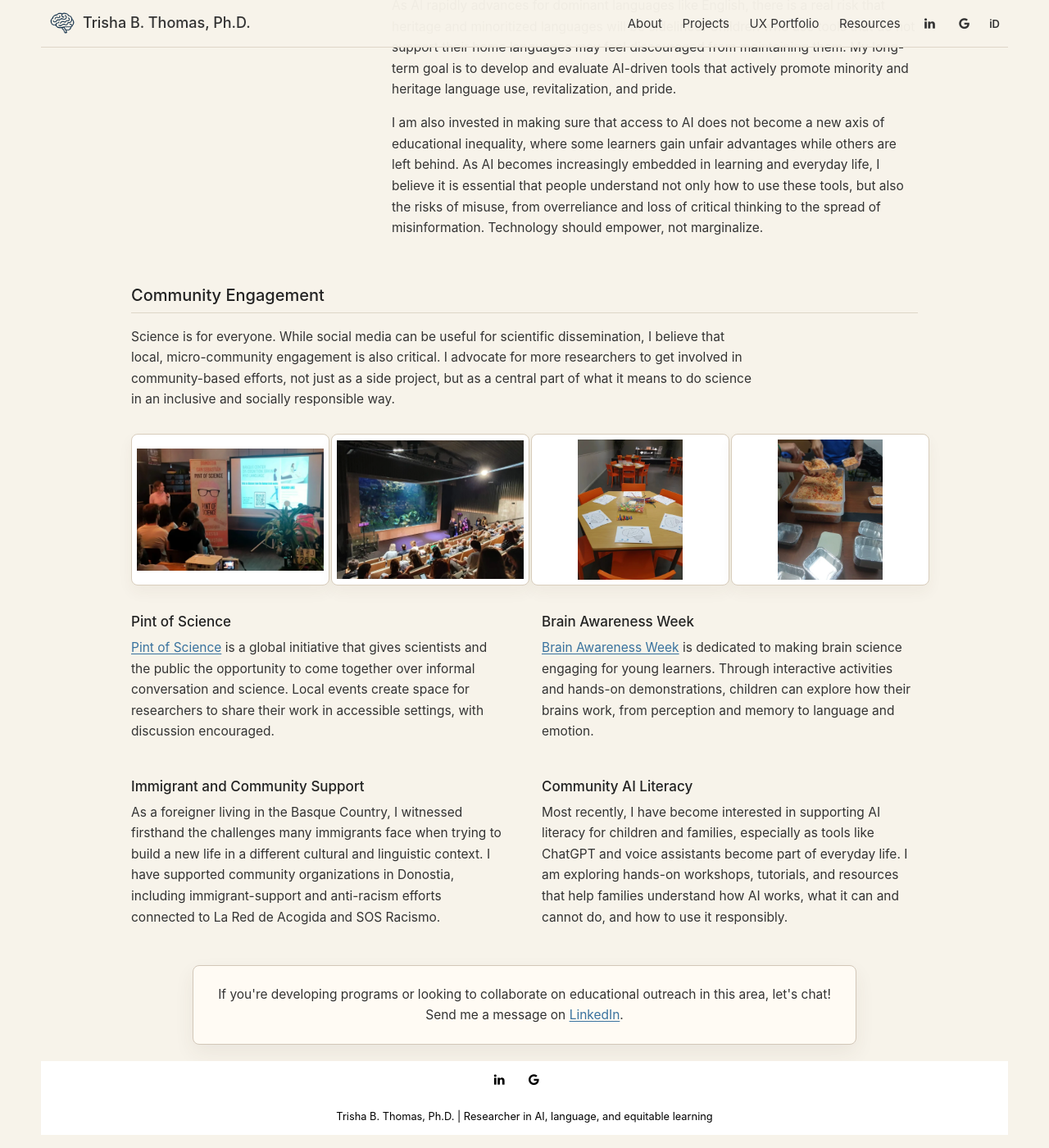
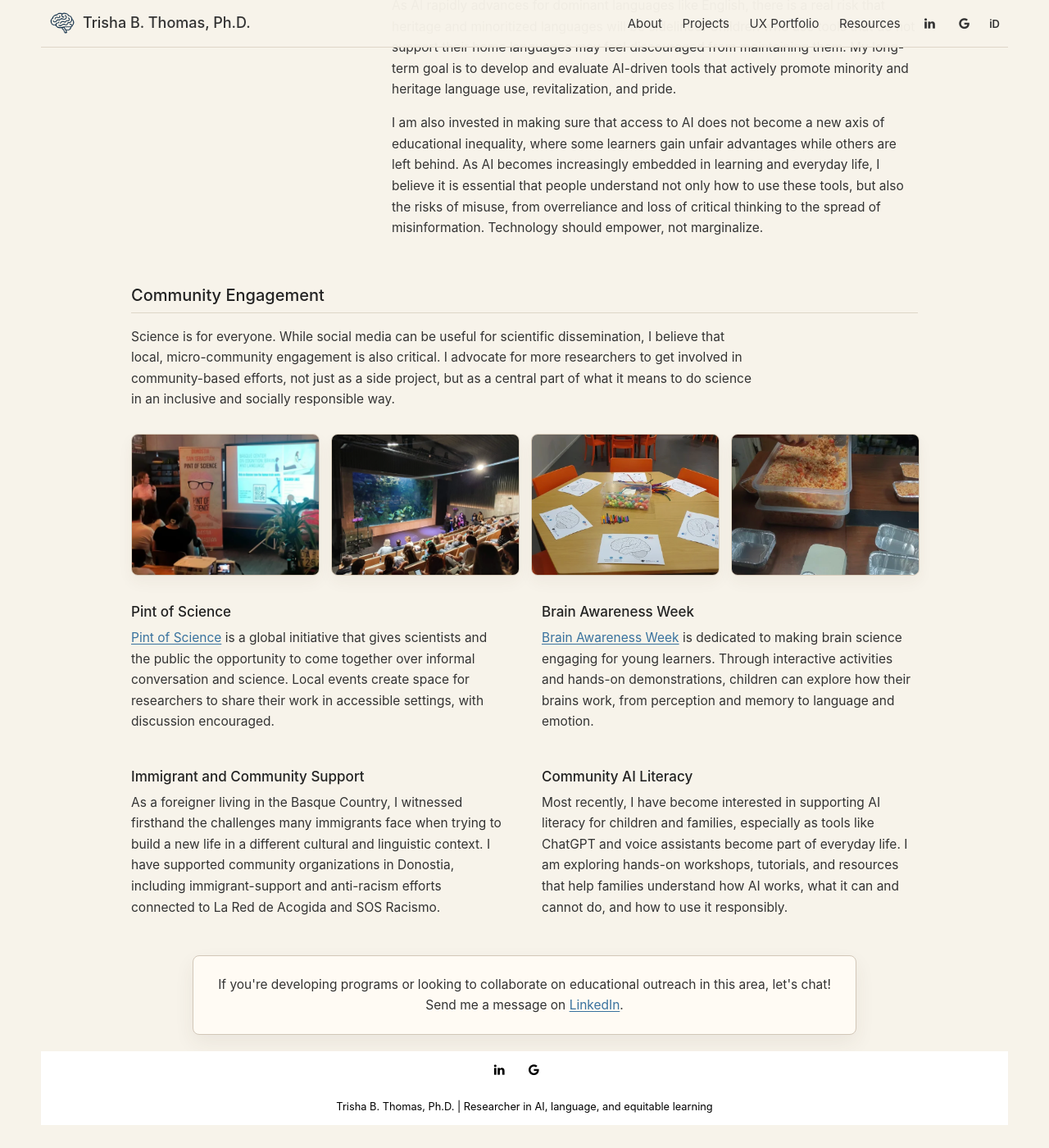
Before and after one commit to tthomas840/tthomas840.github.io, a Jekyll site: the page built from pages/about.md, in a window 1280 px wide and 1400 px high, scrolled down 1359 px. Shown: the whole window at 82% size. Built offline with Jekyll 4.4.1, drawn with Linux system fonts in a browser that asks for light colours; nearby versions of some CDN libraries.

Commit message:
Remove white inset from community photos

```diff
--- a/_sass/_page.scss
+++ b/_sass/_page.scss
@@ -109,14 +109,12 @@
 
 .community-gallery img {
   aspect-ratio: 4 / 3;
-  background: #fff;
   border: 1px solid #d8cdbc;
   border-radius: 8px;
   box-shadow: 0 8px 18px rgba(72, 61, 45, 0.05);
   display: block;
-  object-fit: contain;
+  object-fit: cover;
   object-position: center;
-  padding: 6px;
   width: 100%;
 }
 
```
